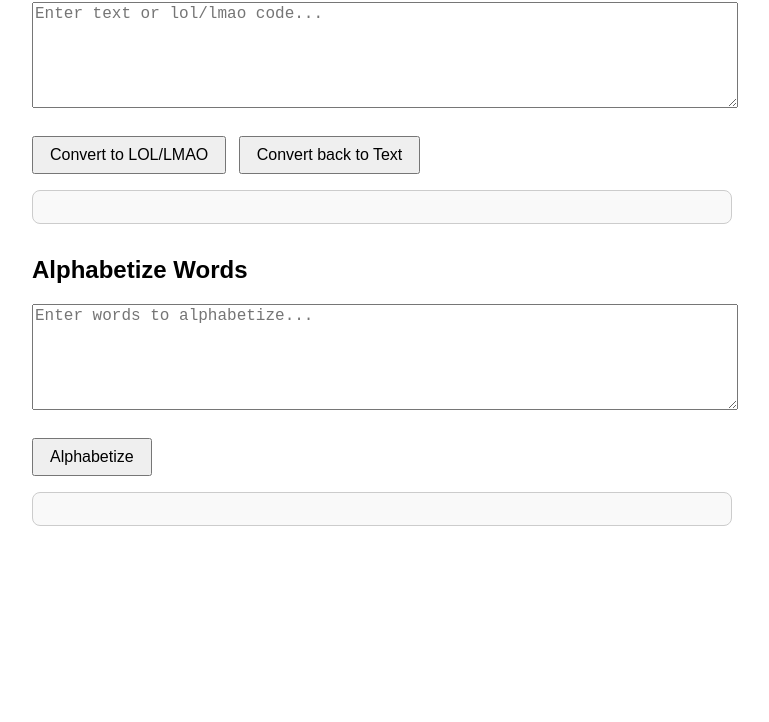
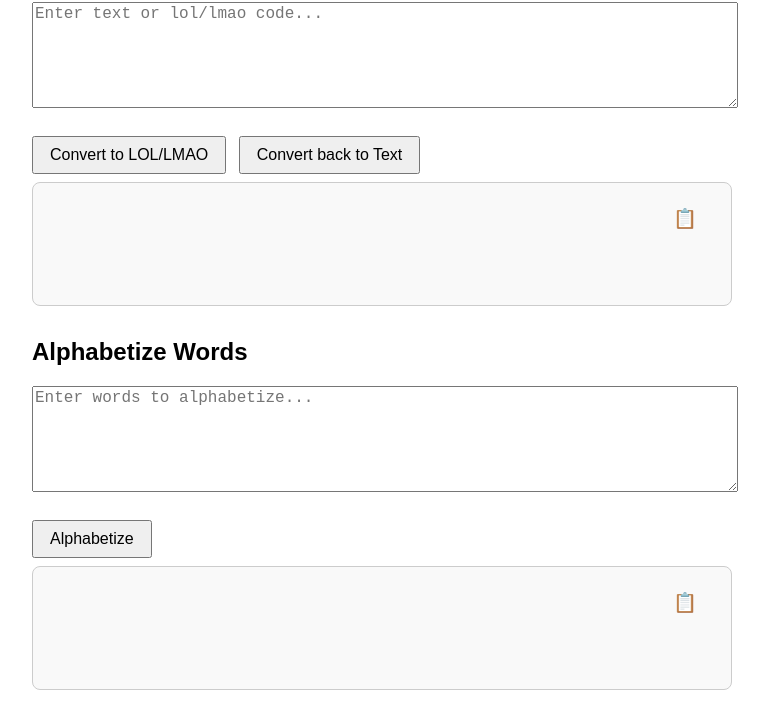
Before and after one commit to premgane/morse-lol, a plain HTML site: page index.html in a window 1280 px wide. Shown: the part 110-832 px from the top of the page, without its empty margins (258-1027 px from the left). Before the commit the page ends 800 px from the top, so only its background shows below. Drawn offline with Linux system fonts and the light colour scheme.

Commit message:
Add copy button

```diff
--- a/index.html
+++ b/index.html
@@ -17,12 +17,13 @@
       margin-bottom: 1rem;
     }
     .output {
-      margin-top: 1rem;
+      margin-top: 0.5rem;
       padding: 1rem;
       background: #f9f9f9;
       border: 1px solid #ccc;
       border-radius: 8px;
       white-space: pre-wrap;
+      position: relative;
     }
     button {
       margin-top: 0.5rem;
@@ -33,6 +34,18 @@
     h2 {
       margin-top: 2rem;
     }
+    .copy-button {
+      position: absolute;
+      top: 8px;
+      right: 10px;
+      background: none;
+      border: none;
+      font-size: 1.2rem;
+      cursor: pointer;
+    }
+    .copy-button:hover {
+      color: #0077cc;
+    }
   </style>
 </head>
 <body>
@@ -41,22 +54,28 @@
   <textarea id="input" placeholder="Enter text or lol/lmao code..."></textarea><br>
   <button onclick="toFunnyMorse()">Convert to LOL/LMAO</button>
   <button onclick="fromFunnyMorse()">Convert back to Text</button>
-  <div id="output" class="output"></div>
+  <div class="output" id="outputBox">
+    <button class="copy-button" onclick="copyToClipboard(event, 'output')">📋</button>
+    <div id="output"></div>
+  </div>
 
   <h2>Alphabetize Words</h2>
   <textarea id="sortInput" placeholder="Enter words to alphabetize..."></textarea><br>
   <button onclick="alphabetizeWords()">Alphabetize</button>
-  <div id="sortOutput" class="output"></div>
+  <div class="output" id="sortOutputBox">
+    <button class="copy-button" onclick="copyToClipboard(event, 'sortOutput')">📋</button>
+    <div id="sortOutput"></div>
+  </div>
 
   <script>
     const morseCodeMap = {
-      'A': '.-',    'B': '-...',  'C': '-.-.',  'D': '-..',
-      'E': '.',     'F': '..-.',  'G': '--.',   'H': '....',
-      'I': '..',    'J': '.---',  'K': '-.-',   'L': '.-..',
-      'M': '--',    'N': '-.',    'O': '---',   'P': '.--.',
-      'Q': '--.-',  'R': '.-.',   'S': '...',   'T': '-',
-      'U': '..-',   'V': '...-',  'W': '.--',   'X': '-..-',
-      'Y': '-.--',  'Z': '--..',
+      'A': '.-', 'B': '-...', 'C': '-.-.', 'D': '-..',
+      'E': '.', 'F': '..-.', 'G': '--.', 'H': '....',
+      'I': '..', 'J': '.---', 'K': '-.-', 'L': '.-..',
+      'M': '--', 'N': '-.', 'O': '---', 'P': '.--.',
+      'Q': '--.-', 'R': '.-.', 'S': '...', 'T': '-',
+      'U': '..-', 'V': '...-', 'W': '.--', 'X': '-..-',
+      'Y': '-.--', 'Z': '--..',
       '0': '-----', '1': '.----', '2': '..---', '3': '...--',
       '4': '....-', '5': '.....', '6': '-....', '7': '--...',
       '8': '---..', '9': '----.',
@@ -108,6 +127,19 @@
 
       document.getElementById('sortOutput').textContent = words.join(' ');
     }
+
+    function copyToClipboard(event, elementId) {
+      const text = document.getElementById(elementId).textContent;
+      navigator.clipboard.writeText(text).then(() => {
+        const btn = event.target;
+        const original = btn.textContent;
+        btn.textContent = '✅';
+        setTimeout(() => { btn.textContent = original; }, 1000);
+      }).catch(err => {
+        alert('Failed to copy: ' + err);
+      });
+    }
+
   </script>
 </body>
 </html>
```
